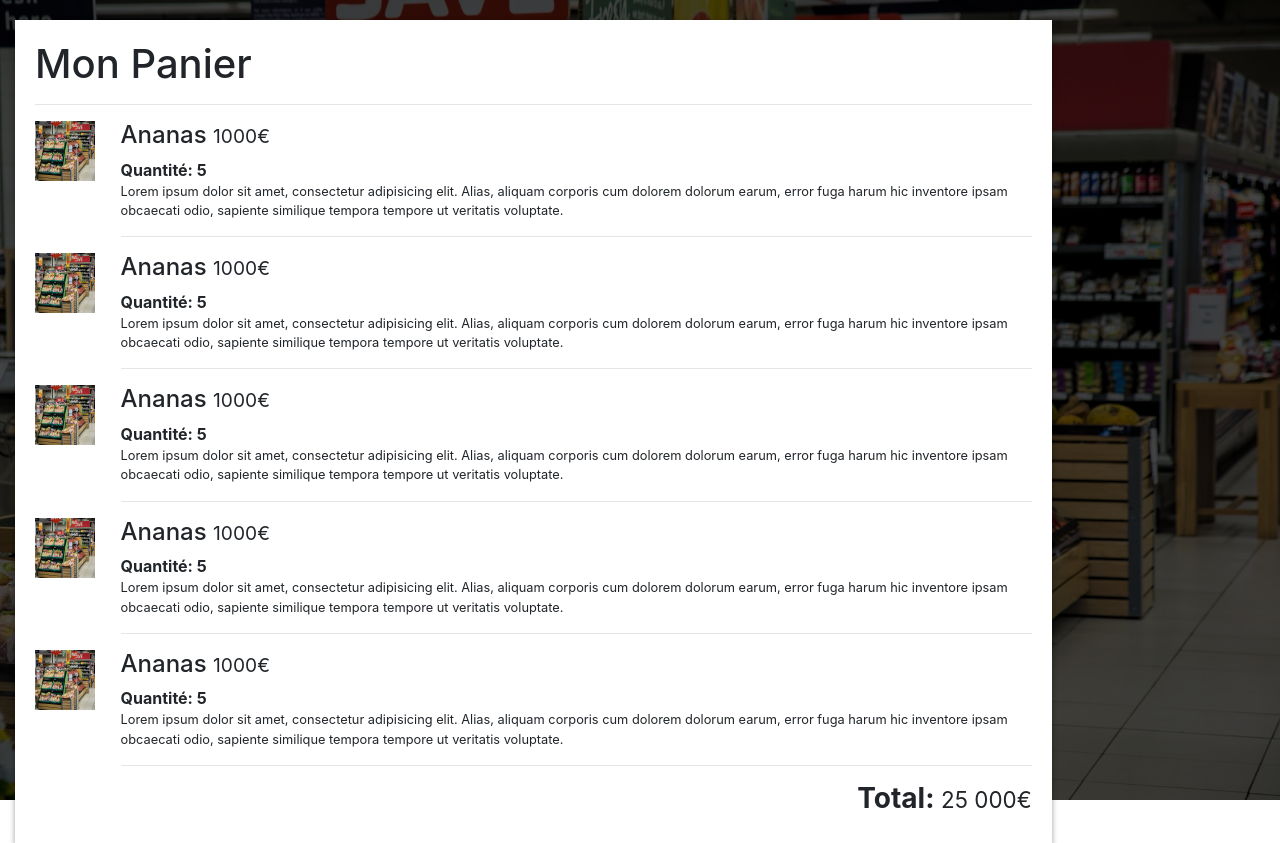
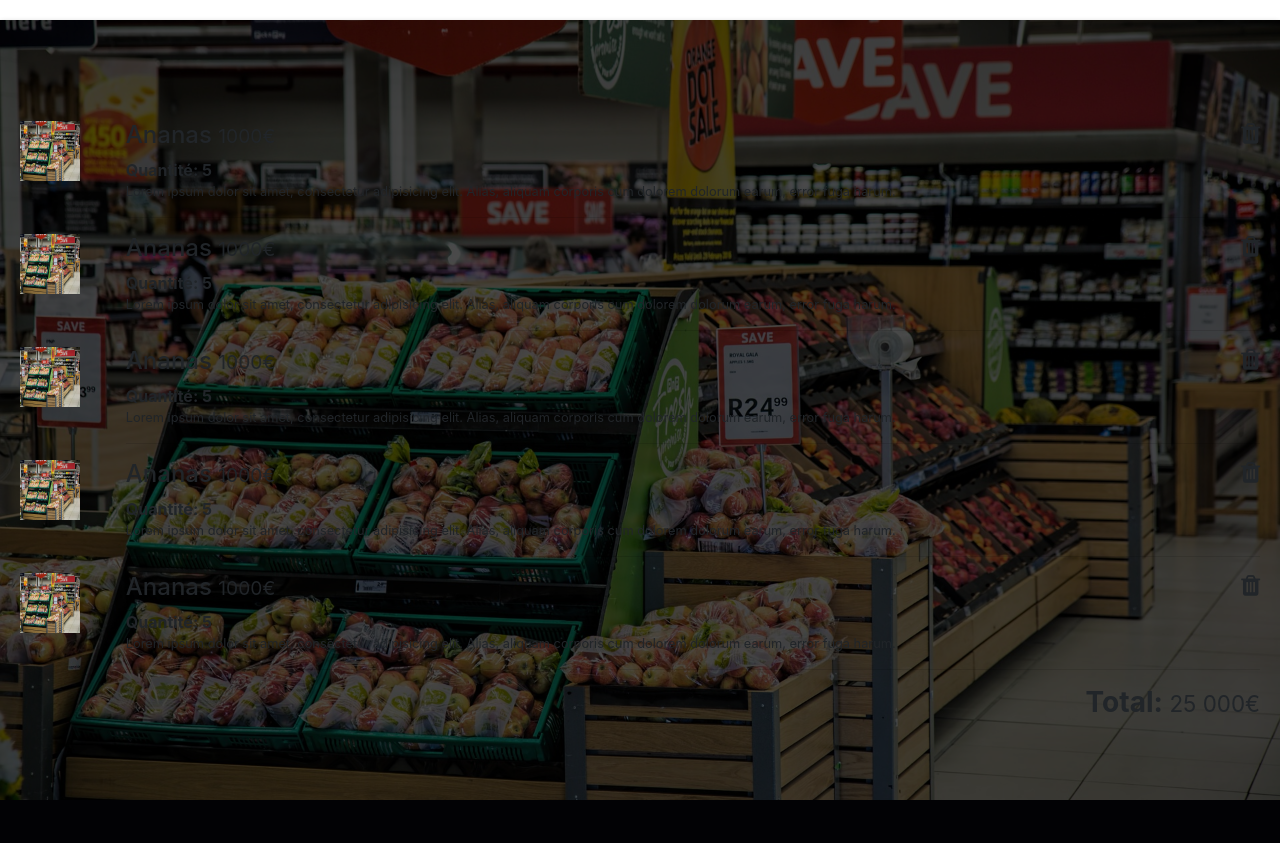
Before and after one commit to FranckChaks/ProjetCPSIA, a PHP site: the page made by view/panierView.php in a window 1280 px wide. After the commit the page ends 800 px from the top, so only its background shows below. Run offline with PHP 8.4, Linux system fonts and the light colour scheme; the template is opened without the code that fills it, so the values that code supplies are empty; some libraries are stand-ins or nearby versions.

Commit message:
Update panierView.php

```diff
--- a/view/panierView.php
+++ b/view/panierView.php
@@ -1,9 +1,8 @@
-<div class="container-fluid">
-    <div class="row">
+
         <?php menu();?>
-        <div class="col-10">
+        <div class="content">
             <div class="front-produit" style="text-align: left">
-                <h1>Mon Panier</h1>
+                <h1>Panier</h1>
                 <hr>
                 <div class="row">
                     <?php $i = 0; while($i <5){ ?>
@@ -11,9 +10,9 @@
                         <img src="<?=BASE_URL;?>/assets/css/wallpaper.jpg" height="60" width="60">
                     </div>
                     <div class="col-11">
-                       <h4>Ananas <small>1000€</small></h4>
+                       <h4>Ananas <small>1000€</small><i class="fa fa-trash float-right" title="Supprimer"></i> </h4>
                         <b>Quantité: 5</b><br>
-                        <small>Lorem ipsum dolor sit amet, consectetur adipisicing elit. Alias, aliquam corporis cum dolorem dolorum earum, error fuga harum hic inventore ipsam obcaecati odio, sapiente similique tempora tempore ut veritatis voluptate.</small>
+                        <small>Lorem ipsum dolor sit amet, consectetur adipisicing elit. Alias, aliquam corporis cum dolorem dolorum earum, error fuga harum.</small>
                         <hr>
                     </div>
 
@@ -22,11 +21,7 @@
                         <div class="float-right">
                             <h3><b>Total: <small> 25 000€</small></h3>
                         </div>
-
                     </div>
                 </div>
-
             </div>
         </div>
-    </div>
-</div>
```
